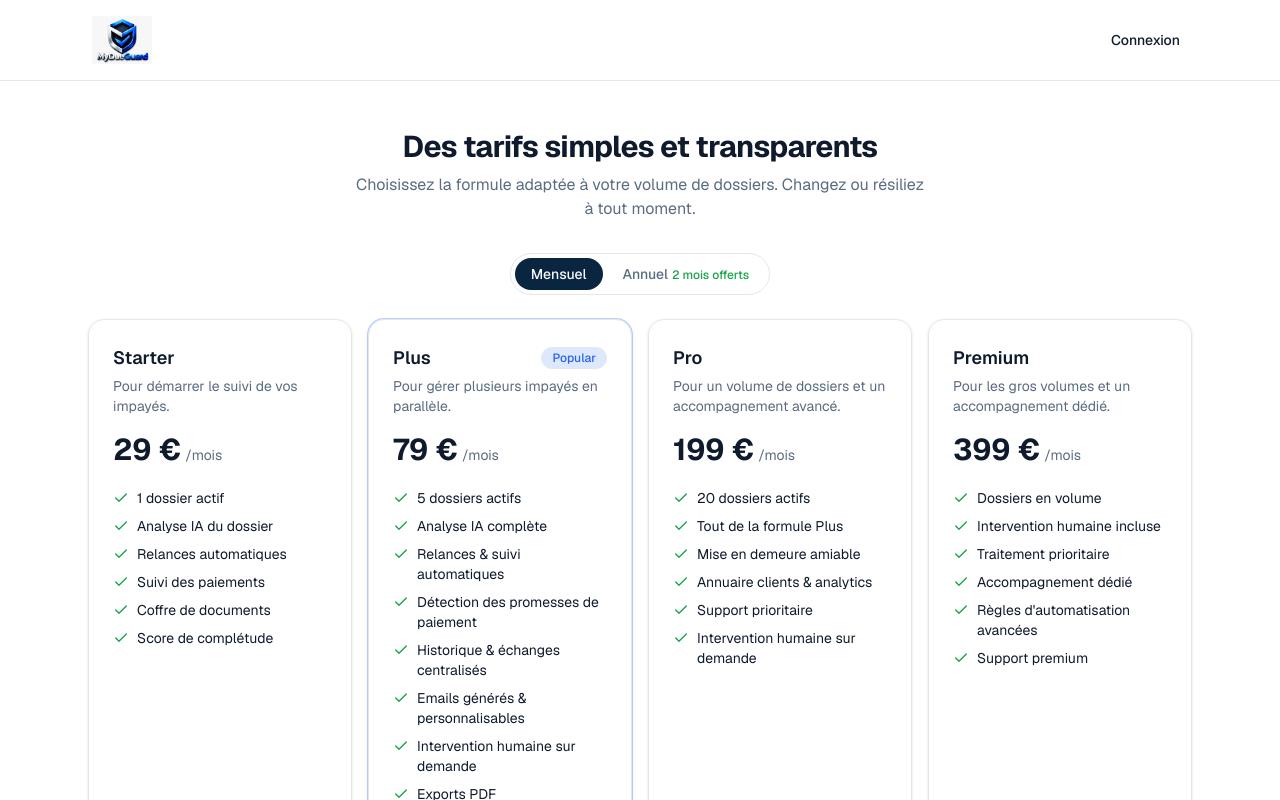
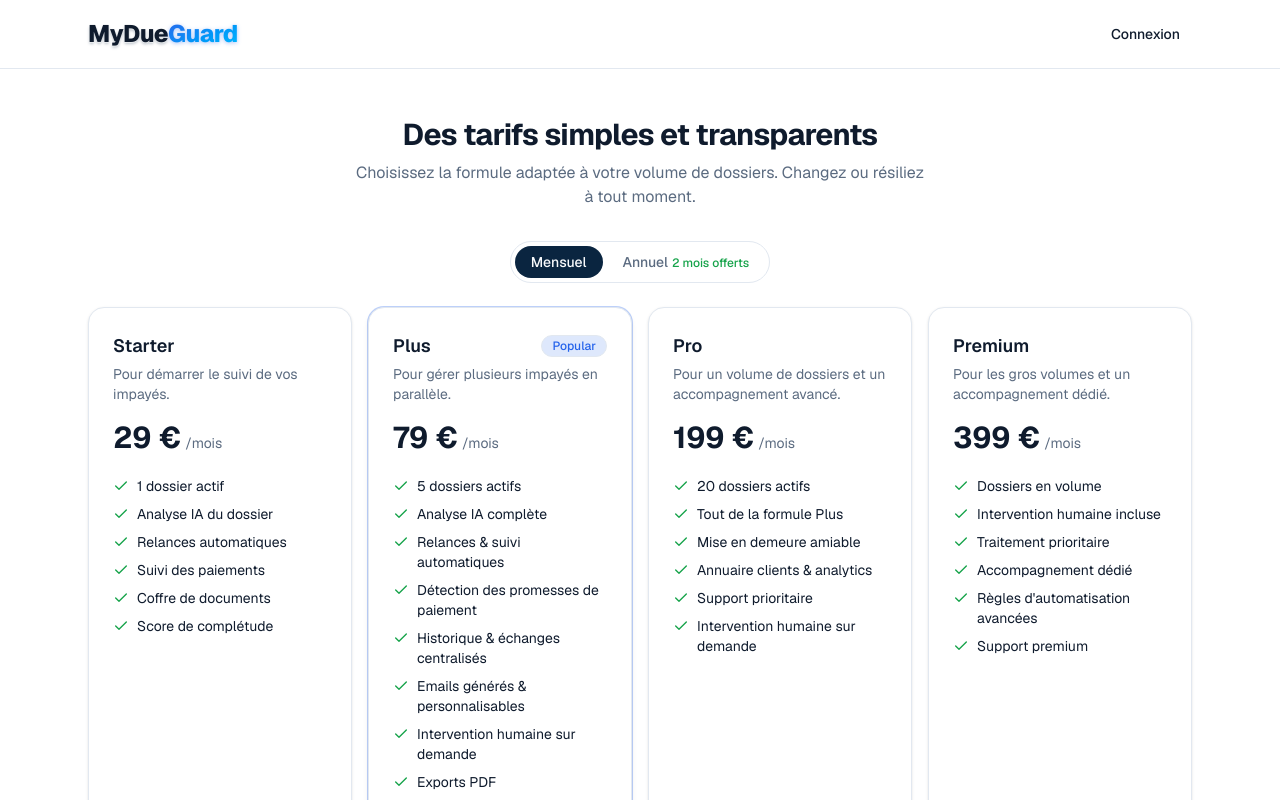
Before and after one commit to stunverse/CLAMECARE, a Next.js app: page /pricing in a window 1280 px wide. Shown: the top 800 px of the page. Built offline with nearby package versions, Linux system fonts and the light colour scheme; no server answers.

Commit message:
Remplace l'image du logo par un logotype texte MyDueGuard bicolore avec relief

```diff
--- a/src/app/(auth)/layout.tsx
+++ b/src/app/(auth)/layout.tsx
@@ -10,7 +10,7 @@ export default function AuthLayout({
   return (
     <div className="flex flex-1 flex-col items-center justify-center bg-secondary/40 px-4 py-12">
       <Link href="/" className="mb-6 flex items-center">
-        <BrandLogo className="h-28" />
+        <BrandLogo className="text-5xl" />
       </Link>
 
       <div className="w-full max-w-md space-y-4">
--- a/src/app/(legal)/layout.tsx
+++ b/src/app/(legal)/layout.tsx
@@ -11,7 +11,7 @@ export default function LegalLayout({
       <header className="border-b border-border">
         <div className="mx-auto flex w-full max-w-3xl items-center justify-between px-6 py-4">
           <Link href="/" className="flex items-center">
-            <BrandLogo className="h-11" />
+            <BrandLogo className="text-xl" />
           </Link>
           <Link
             href="/"
--- a/src/app/admin/layout.tsx
+++ b/src/app/admin/layout.tsx
@@ -17,7 +17,7 @@ export default async function AdminLayout({
       <header className="border-b border-border bg-card">
         <div className="mx-auto flex w-full max-w-7xl items-center justify-between px-4 py-3 md:px-6">
           <div className="flex items-center gap-2">
-            <BrandLogo className="h-11" />
+            <BrandLogo className="text-xl" />
             <Badge variant="info">Admin</Badge>
             {isDemo && <Badge variant="warning">Demo data</Badge>}
           </div>
--- a/src/app/onboarding/page.tsx
+++ b/src/app/onboarding/page.tsx
@@ -40,7 +40,7 @@ export default async function OnboardingPage() {
     <div className="min-h-screen bg-secondary/30">
       <div className="mx-auto w-full max-w-3xl px-4 py-10 md:px-6">
         <div className="mb-8 flex items-center">
-          <BrandLogo className="h-16" />
+          <BrandLogo className="text-3xl" />
         </div>
 
         <h1 className="text-2xl font-bold tracking-tight">
--- a/src/app/page.tsx
+++ b/src/app/page.tsx
@@ -44,7 +44,7 @@ export default function Home() {
 function Logo() {
   return (
     <Link href="/" className="flex items-center">
-      <BrandLogo className="h-14" />
+      <BrandLogo className="text-2xl" />
     </Link>
   );
 }
--- a/src/app/pricing/page.tsx
+++ b/src/app/pricing/page.tsx
@@ -14,7 +14,7 @@ export default function PricingPage() {
       <header className="border-b border-border">
         <div className="mx-auto flex w-full max-w-6xl items-center justify-between px-6 py-4">
           <Link href="/" className="flex items-center">
-            <BrandLogo className="h-12" />
+            <BrandLogo className="text-2xl" />
           </Link>
           <Link
             href="/login"
--- a/src/app/settings/page.tsx
+++ b/src/app/settings/page.tsx
@@ -130,7 +130,7 @@ function SettingsShell({ children }: { children: React.ReactNode }) {
     <div className="mx-auto w-full max-w-2xl px-4 py-10">
       <header className="mb-6 flex items-center justify-between">
         <Link href="/" className="flex items-center">
-          <BrandLogo className="h-11" />
+          <BrandLogo className="text-xl" />
         </Link>
         <Link
           href="/dossiers"
--- a/src/components/app/app-shell.tsx
+++ b/src/components/app/app-shell.tsx
@@ -12,7 +12,7 @@ import { cn } from "@/lib/utils";
 function Logo() {
   return (
     <Link href="/dossiers" className="flex items-center">
-      <BrandLogo className="h-14" />
+      <BrandLogo className="text-2xl" />
     </Link>
   );
 }
--- a/src/components/brand-logo.tsx
+++ b/src/components/brand-logo.tsx
@@ -1,29 +1,29 @@
 import { cn } from "@/lib/utils";
 
 /**
- * Official MyDueGuard logo lockup. Expects the image at /public/logo.png.
- * The alt text ("MyDueGuard") shows if the file is missing, so nothing breaks
- * before the asset is uploaded.
+ * Official MyDueGuard wordmark — a pure-text lockup (no image asset) so it
+ * stays crisp at every size and adapts to light/dark themes.
  *
- * The logo sits on a forced pure-white plate so its baked-in white background
- * matches perfectly in every theme (including dark mode). Pass a height class
- * (e.g. `h-14`) via `className`; the wrapper takes the height and the image
- * fills it.
+ * "MyDue" uses the theme foreground; "Guard" uses the brand blue gradient.
+ * A subtle embossed text-shadow / drop-shadow gives the wordmark relief.
+ *
+ * Pass a text-size class (e.g. `text-2xl`) via `className` to scale it.
  */
 export function BrandLogo({ className }: { className?: string }) {
   return (
     <span
       className={cn(
-        "inline-flex items-center justify-center rounded-md bg-white px-1",
+        "inline-flex select-none items-baseline whitespace-nowrap font-extrabold leading-none tracking-tight text-2xl",
         className,
       )}
+      aria-label="MyDueGuard"
     >
-      {/* eslint-disable-next-line @next/next/no-img-element */}
-      <img
-        src="/logo.png"
-        alt="MyDueGuard"
-        className="h-full w-auto object-contain"
-      />
+      <span className="text-foreground [text-shadow:0_1px_0_rgba(255,255,255,0.55),0_2px_3px_rgba(10,37,64,0.28)]">
+        MyDue
+      </span>
+      <span className="bg-gradient-to-br from-brand to-sky-400 bg-clip-text text-transparent drop-shadow-[0_1px_2px_rgba(37,99,235,0.4)]">
+        Guard
+      </span>
     </span>
   );
 }
```
Also changed, not shown: public/logo.png (deleted).
